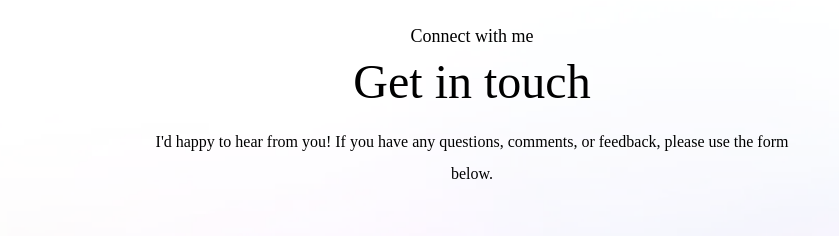
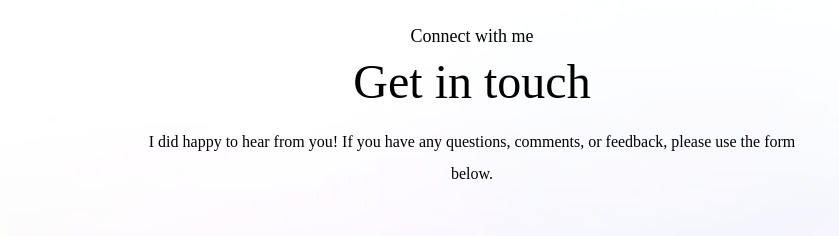
Before and after one commit to SiLEnT-24/webfolio, a Next.js app: page / in a window 1280 px wide. Shown: the part 3740-3976 px from the top of the page, without its empty margins (168-1007 px from the left). Built offline with nearby package versions, Linux system fonts and the light colour scheme; a web font is replaced by a local one.

Commit message:
Fix typo in contact message for clarity

```diff
--- a/app/components/Contact.jsx
+++ b/app/components/Contact.jsx
@@ -56,7 +56,7 @@ const Contact = () =>{
             whileInView={{opacity: 1 }}
             transition={{duration: 0.5, delay:0.7}}
             className='text-center max-w-2xl mx-auto mt-5 mb-12 font-Ovo'>
-               I'd happy to hear from you! If you have any questions, comments, or feedback, please use the form below.
+               I did happy to hear from you! If you have any questions, comments, or feedback, please use the form below.
             </motion.p>
 
             <motion.form
```
